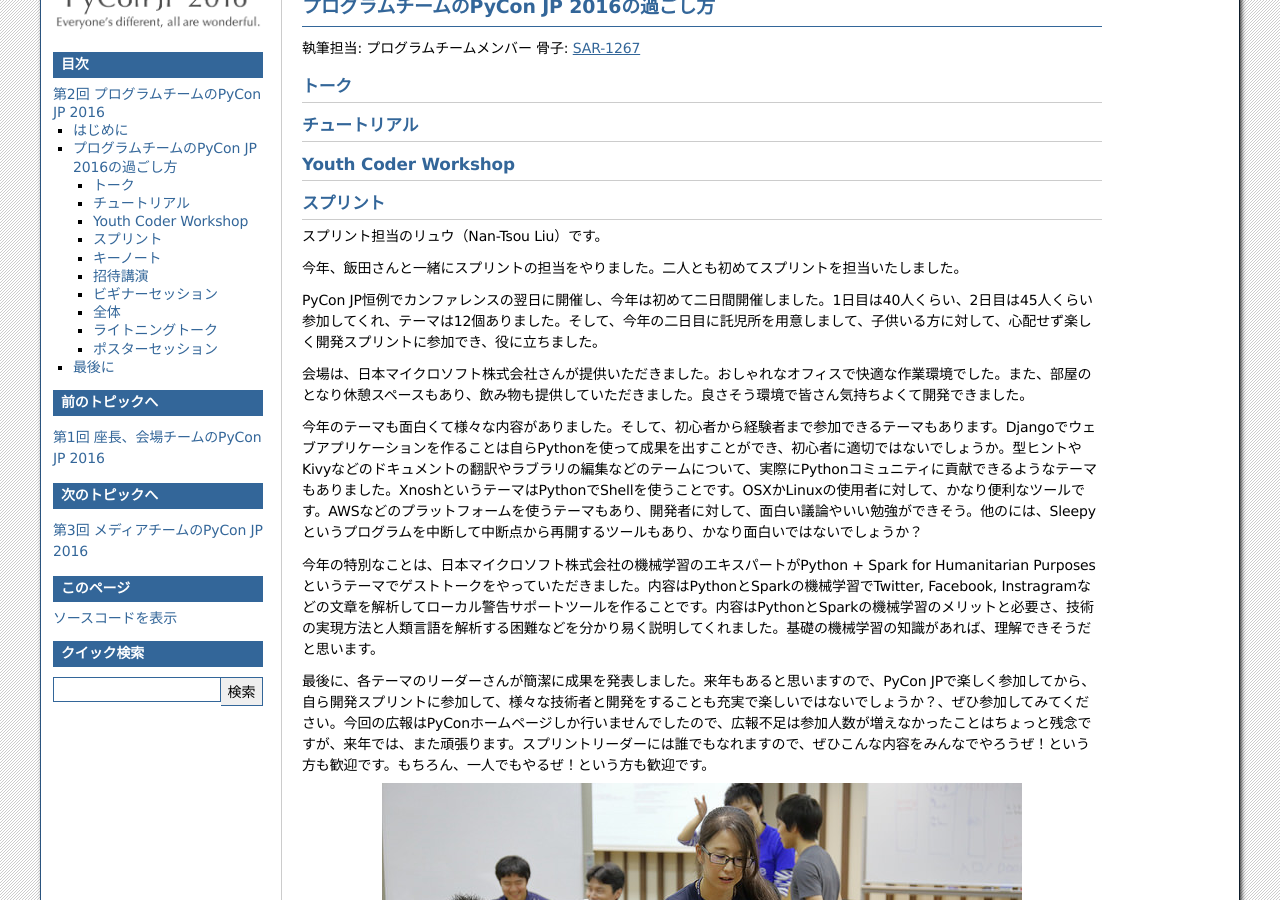
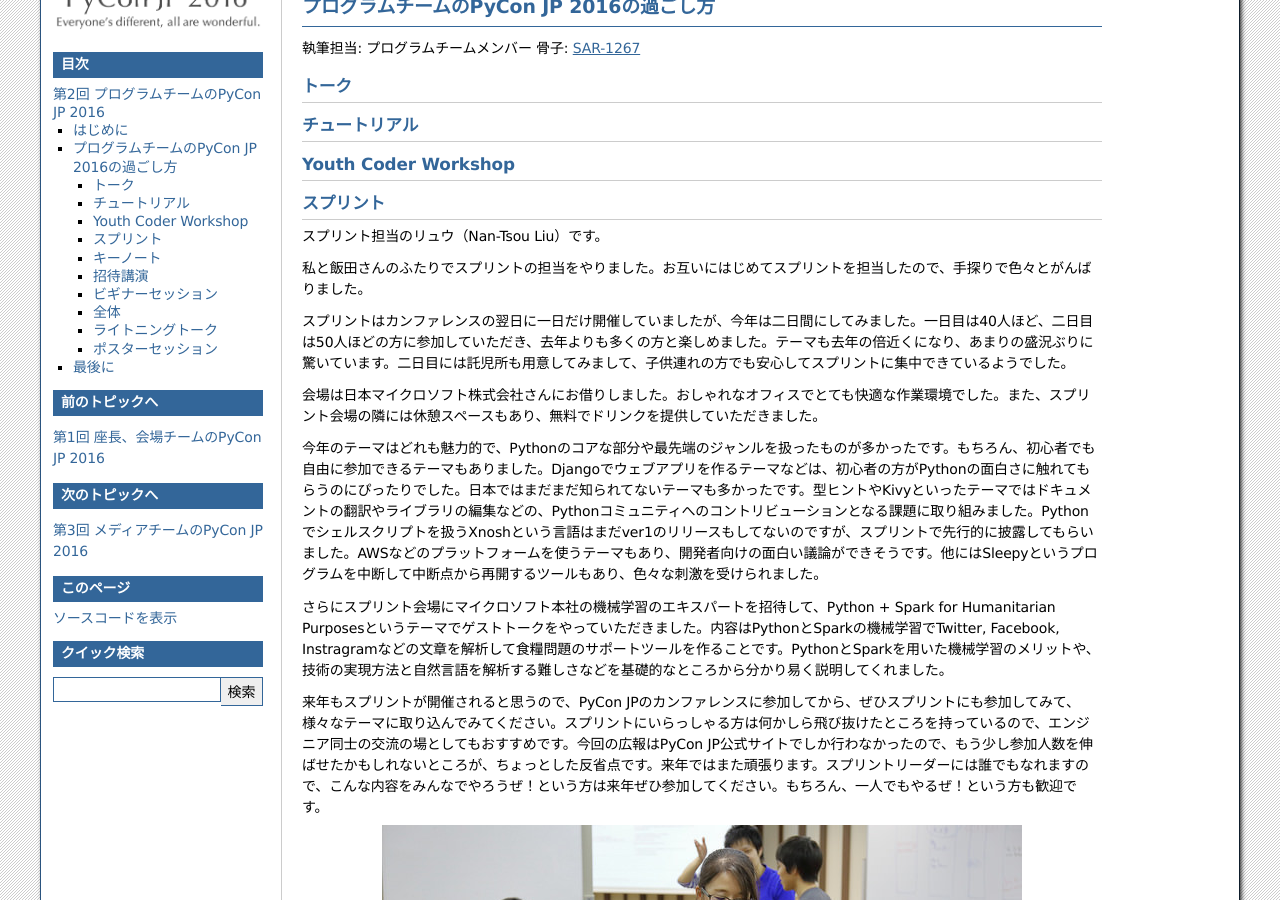
Before and after one commit to pyconjp/shoeisha2016, a Sphinx documentation site: the page built from source/afterreport_02_program.rst, in a window 1280 px wide and 900 px high, scrolled down 196 px. Built offline with Sphinx 7.4.7, drawn with Linux system fonts in a browser that asks for light colours.

Commit message:
check japanese grammar by iida

```diff
--- a/source/afterreport_02_program.rst
+++ b/source/afterreport_02_program.rst
@@ -30,17 +30,17 @@ Youth Coder Workshop
 
 スプリント担当のリュウ（Nan-Tsou Liu）です。
 
-今年、飯田さんと一緒にスプリントの担当をやりました。二人とも初めてスプリントを担当いたしました。
+私と飯田さんのふたりでスプリントの担当をやりました。お互いにはじめてスプリントを担当したので、手探りで色々とがんばりました。
 
-PyCon JP恒例でカンファレンスの翌日に開催し、今年は初めて二日間開催しました。1日目は40人くらい、2日目は45人くらい参加してくれ、テーマは12個ありました。そして、今年の二日目に託児所を用意しまして、子供いる方に対して、心配せず楽しく開発スプリントに参加でき、役に立ちました。
+スプリントはカンファレンスの翌日に一日だけ開催していましたが、今年は二日間にしてみました。一日目は40人ほど、二日目は50人ほどの方に参加していただき、去年よりも多くの方と楽しめました。テーマも去年の倍近くになり、あまりの盛況ぶりに驚いています。二日目には託児所も用意してみまして、子供連れの方でも安心してスプリントに集中できているようでした。
 
-会場は、日本マイクロソフト株式会社さんが提供いただきました。おしゃれなオフィスで快適な作業環境でした。また、部屋のとなり休憩スペースもあり、飲み物も提供していただきました。良さそう環境で皆さん気持ちよくて開発できました。
+会場は日本マイクロソフト株式会社さんにお借りしました。おしゃれなオフィスでとても快適な作業環境でした。また、スプリント会場の隣には休憩スペースもあり、無料でドリンクを提供していただきました。
 
-今年のテーマも面白くて様々な内容がありました。そして、初心者から経験者まで参加できるテーマもあります。Djangoでウェブアプリケーションを作ることは自らPythonを使って成果を出すことができ、初心者に適切ではないでしょうか。型ヒントやKivyなどのドキュメントの翻訳やラブラリの編集などのテームについて、実際にPythonコミュニティに貢献できるようなテーマもありました。XnoshというテーマはPythonでShellを使うことです。OSXかLinuxの使用者に対して、かなり便利なツールです。AWSなどのプラットフォームを使うテーマもあり、開発者に対して、面白い議論やいい勉強ができそう。他のには、Sleepyというプログラムを中断して中断点から再開するツールもあり、かなり面白いではないでしょうか？
+今年のテーマはどれも魅力的で、Pythonのコアな部分や最先端のジャンルを扱ったものが多かったです。もちろん、初心者でも自由に参加できるテーマもありました。Djangoでウェブアプリを作るテーマなどは、初心者の方がPythonの面白さに触れてもらうのにぴったりでした。日本ではまだまだ知られてないテーマも多かったです。型ヒントやKivyといったテーマではドキュメントの翻訳やライブラリの編集などの、Pythonコミュニティへのコントリビューションとなる課題に取り組みました。Pythonでシェルスクリプトを扱うXnoshという言語はまだver1のリリースもしてないのですが、スプリントで先行的に披露してもらいました。AWSなどのプラットフォームを使うテーマもあり、開発者向けの面白い議論ができそうです。他にはSleepyというプログラムを中断して中断点から再開するツールもあり、色々な刺激を受けられました。
 
-今年の特別なことは、日本マイクロソフト株式会社の機械学習のエキスパートがPython + Spark for Humanitarian Purposesというテーマでゲストトークをやっていただきました。内容はPythonとSparkの機械学習でTwitter, Facebook, Instragramなどの文章を解析してローカル警告サポートツールを作ることです。内容はPythonとSparkの機械学習のメリットと必要さ、技術の実現方法と人類言語を解析する困難などを分かり易く説明してくれました。基礎の機械学習の知識があれば、理解できそうだと思います。
+さらにスプリント会場にマイクロソフト本社の機械学習のエキスパートを招待して、Python + Spark for Humanitarian Purposesというテーマでゲストトークをやっていただきました。内容はPythonとSparkの機械学習でTwitter, Facebook, Instragramなどの文章を解析して食糧問題のサポートツールを作ることです。PythonとSparkを用いた機械学習のメリットや、技術の実現方法と自然言語を解析する難しさなどを基礎的なところから分かり易く説明してくれました。
 
-最後に、各テーマのリーダーさんが簡潔に成果を発表しました。来年もあると思いますので、PyCon JPで楽しく参加してから、自ら開発スプリントに参加して、様々な技術者と開発をすることも充実で楽しいではないでしょうか？、ぜひ参加してみてください。今回の広報はPyConホームページしか行いませんでしたので、広報不足は参加人数が増えなかったことはちょっと残念ですが、来年では、また頑張ります。スプリントリーダーには誰でもなれますので、ぜひこんな内容をみんなでやろうぜ！という方も歓迎です。もちろん、一人でもやるぜ！という方も歓迎です。
+来年もスプリントが開催されると思うので、PyCon JPのカンファレンスに参加してから、ぜひスプリントにも参加してみて、様々なテーマに取り込んでみてください。スプリントにいらっしゃる方は何かしら飛び抜けたところを持っているので、エンジニア同士の交流の場としてもおすすめです。今回の広報はPyCon JP公式サイトでしか行わなかったので、もう少し参加人数を伸ばせたかもしれないところが、ちょっとした反省点です。来年ではまた頑張ります。スプリントリーダーには誰でもなれますので、こんな内容をみんなでやろうぜ！という方は来年ぜひ参加してください。もちろん、一人でもやるぜ！という方も歓迎です。
 
 .. image:: /_static/afterreport_02_program/sprint01.jpg
     :align: center
```
